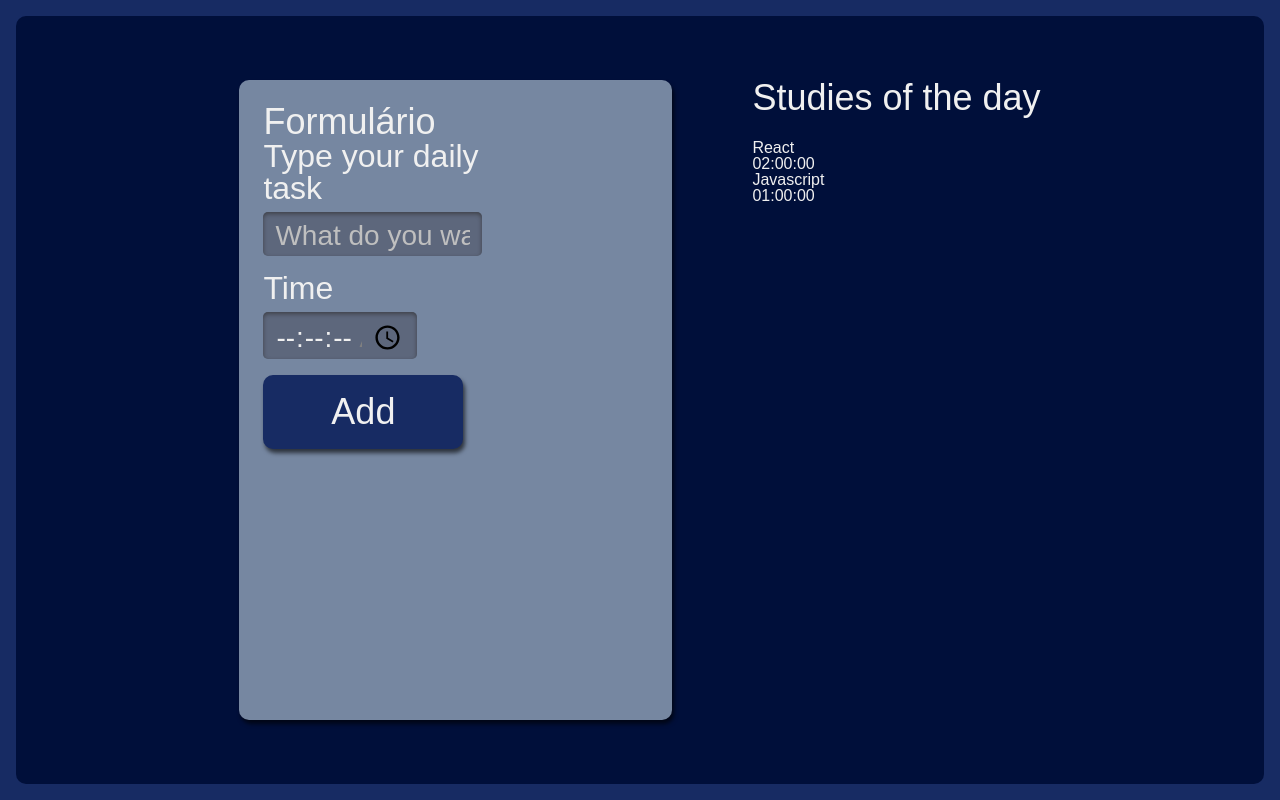
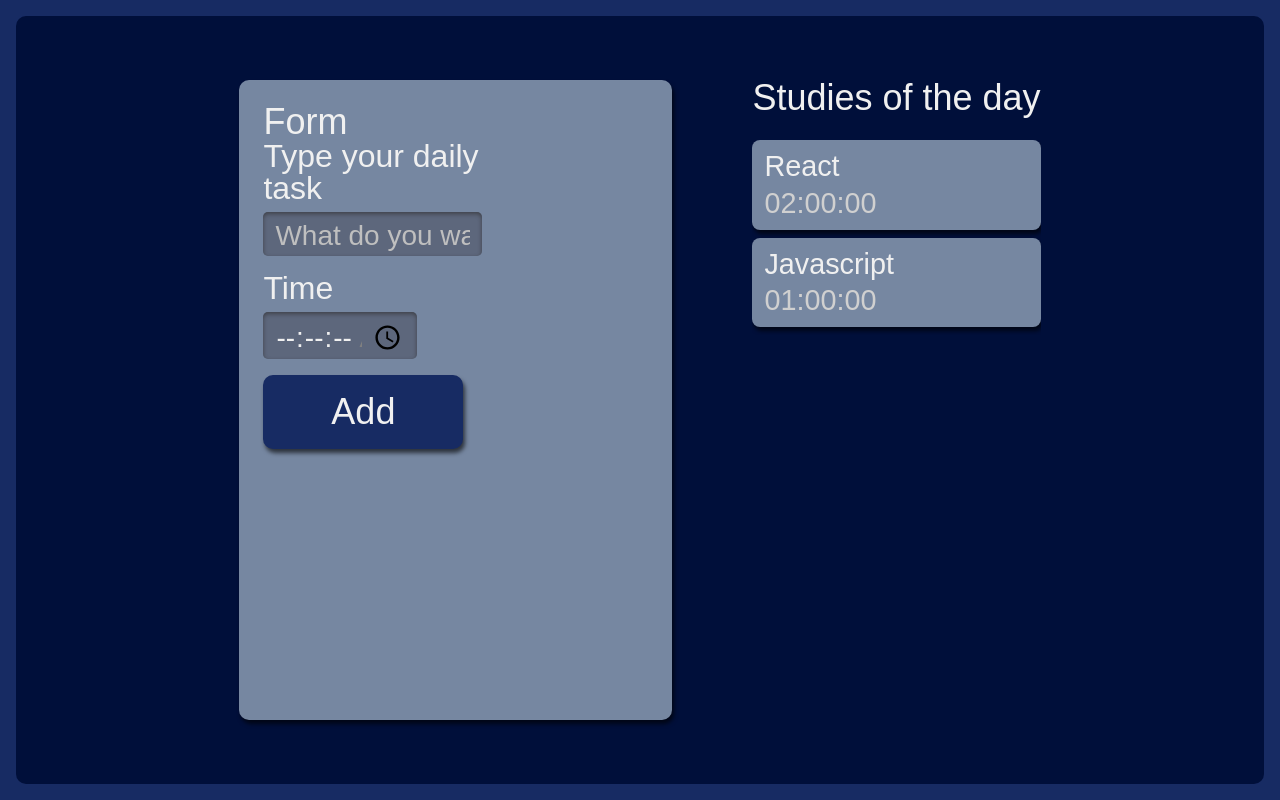
Before and after one commit to ecpieritz/study-schedule, a React (Create React App) app: page / in a window 1280 px wide. Built offline with nearby package versions, Linux system fonts and the light colour scheme.

Commit message:
Changed List color + Form text

```diff
--- a/src/components/Form/index.tsx
+++ b/src/components/Form/index.tsx
@@ -7,7 +7,7 @@
     return (
       <form className="newTask">
         <div>
-        <h1>Formulário</h1>
+        <h1>Form</h1>
         <div className="inputContainer">
           <label htmlFor="task">
             Type your daily task
--- a/src/components/List/index.tsx
+++ b/src/components/List/index.tsx
@@ -17,7 +17,7 @@
       <h2>Studies of the day</h2>
       <ul>
         {tasks.map((item, index) =>(
-        <li key={index}>
+        <li key={index} className='item'>
           <h3>{item.task}</h3>
           <span>{item.time}</span>
         </li>
--- a/src/components/List/style.scss
+++ b/src/components/List/style.scss
@@ -29,7 +29,7 @@
 }
 
 .item {
-  background-color: #4D4D4D;
+  background-color: #7687A1;
   border-radius: 8px;
   box-shadow: 2px 4px 4px #0000009F;
   padding: 12px;
```
